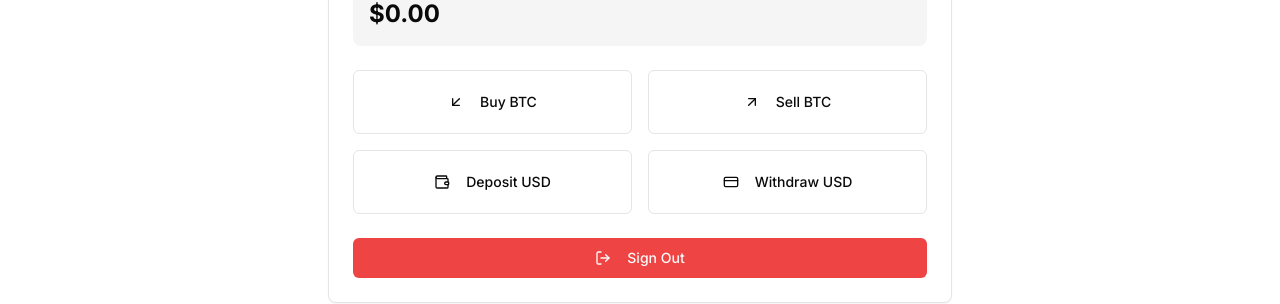
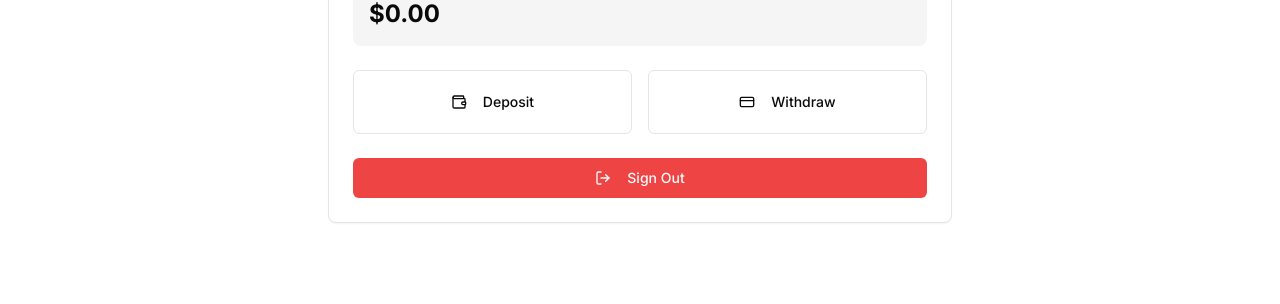
Before and after one commit to rubencool014/TradingProj, a Next.js app: page /account in a window 1280 px wide. Shown: the part 378-682 px from the top of the page. Built offline with nearby package versions, Linux system fonts and the light colour scheme; no server answers; the database is empty; sample sign-in values are in the browser's storage.

Commit message:
buy and sell usd issue in profile is fixed

```diff
--- a/app/(user)/account/page.jsx
+++ b/app/(user)/account/page.jsx
@@ -27,8 +27,6 @@ import {
   Wallet,
   LogOut,
   User,
-  ArrowDownLeft,
-  ArrowUpRight,
   CreditCard,
 } from "lucide-react";
 import { Alert, AlertDescription } from "@/components/ui/alert";
@@ -93,12 +91,10 @@ export default function Account() {
   }
 
   const actions = [
-    { id: "buy", label: "Buy BTC", icon: ArrowDownLeft, color: "bg-green-500" },
-    { id: "sell", label: "Sell BTC", icon: ArrowUpRight, color: "bg-red-500" },
-    { id: "deposit", label: "Deposit USD", icon: Wallet, color: "bg-blue-500" },
+    { id: "deposit", label: "Deposit", icon: Wallet, color: "bg-blue-500" },
     {
       id: "withdraw",
-      label: "Withdraw USD",
+      label: "Withdraw",
       icon: CreditCard,
       color: "bg-orange-500",
     },
```
